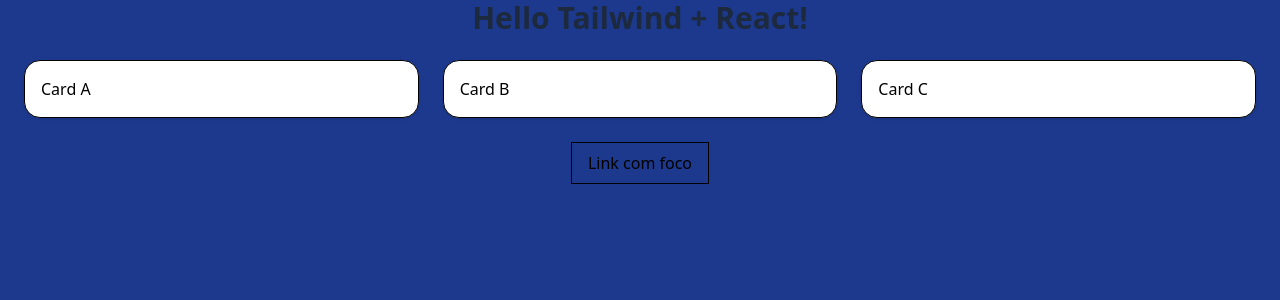
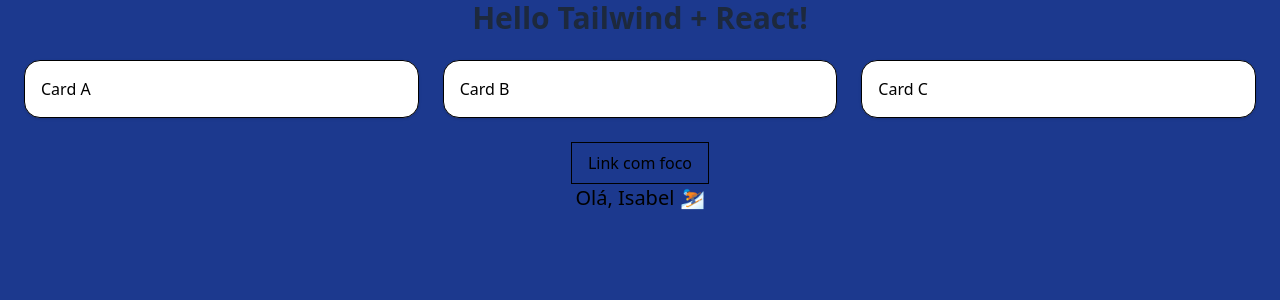
Before and after one commit to isadmentes/aulas-react, a React (Vite) app: page / in a window 1280 px wide. Shown: the top 300 px of the page. Built offline with nearby package versions, Linux system fonts and the light colour scheme.

Commit message:
Realizado a componetização por meio do index.jsx

```diff
--- a/src/App.jsx
+++ b/src/App.jsx
@@ -1,3 +1,5 @@
+import { Hello } from "./componentes/Hello"
+
 // apagou-se tudo e copiou-se o que estava na lousa //
 const App = () => {
   return (
@@ -21,6 +23,8 @@ const App = () => {
     <a className="inline-block px-4 py-2 rounded-1g border hover:bg-amber-700 transition-all cursor-pointer focus:ring-2 focus:ring-blue-500">
       Link com foco
     </a>
+
+    <Hello  name="Isabel" />
     </main>
   )
 }
--- /dev/null
+++ b/src/componentes/Hello/index.jsx
@@ -0,0 +1,5 @@
+export const Hello = ({name = "Mentes Brilhante" }) => {
+    return (
+        <h2 className="text-xl">Olá, {name} ⛷️</h2>
+    )
+}
```
